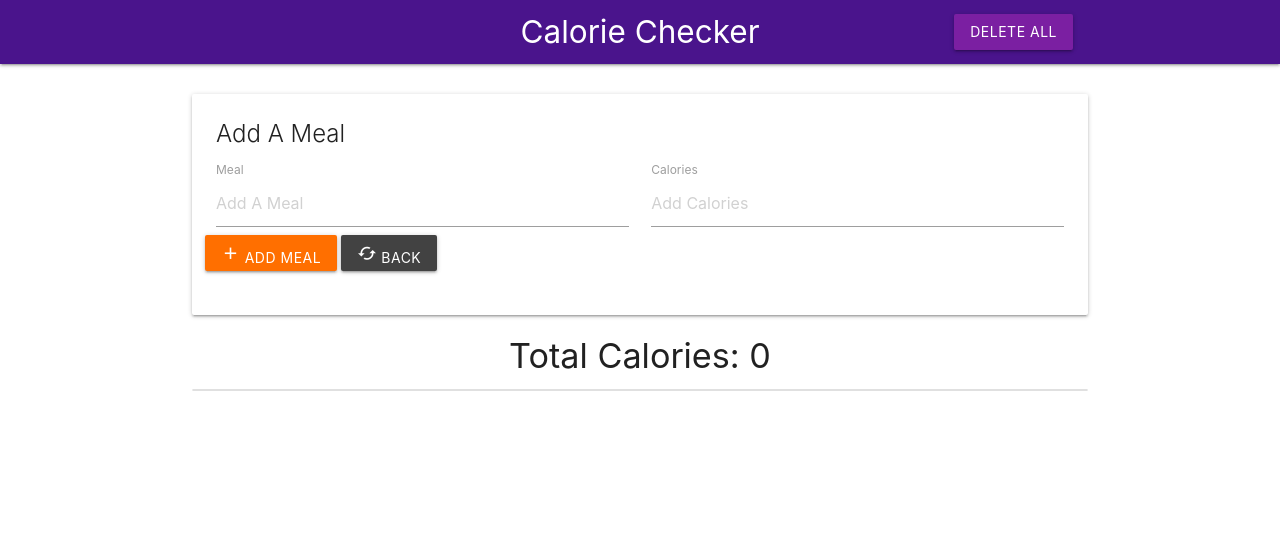
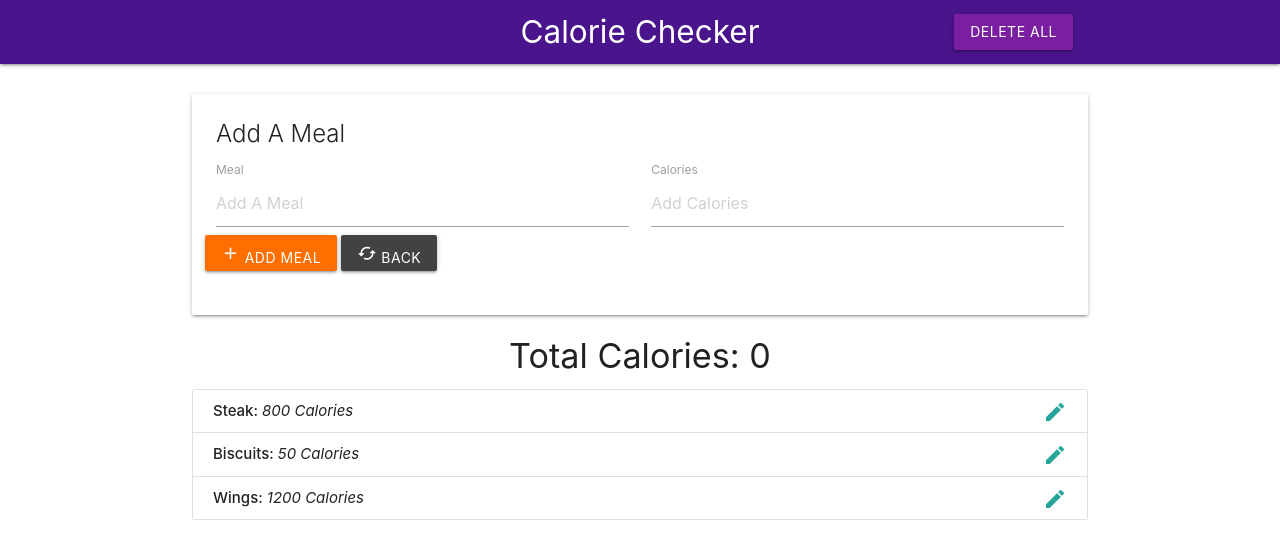
Before and after one commit to BlissfulCoda/Calorie-Tracker, a plain HTML site: page index.html in a window 1280 px wide. Drawn offline with nearby package versions, Linux system fonts and the light colour scheme.

Commit message:
app ctrl displays our state in the app

```diff
--- a/app.js
+++ b/app.js
@@ -1,42 +1,75 @@
 //Storage Controller
 
 // Meal Controller
-const MealCtrl = (function(){
-    const Meal = function(id, name, calories){
+const MealCtrl = (function() {
+  const Meal = function(id, name, calories) {
     this.id = id;
     this.name = name;
     this.calories = calories;
-    }
+  };
 
   // State
   const state = {
-        items: [
-            {id: 0, name: 'Steak', ccalories: 800},
-            {id: 1, name: 'Biscuits', ccalories: 50},
-            {id: 2, name: 'Wings', ccalories: 1200}
+    meals: [
+      { id: 0, name: 'Steak', calories: 800 },
+      { id: 1, name: 'Biscuits', calories: 50 },
+      { id: 2, name: 'Wings', calories: 1200 }
     ],
     currentMeal: null,
     totalCalories: 0
-    }
+  };
 
   // Public Methods
   return {
+    getMeals: function() {
+      return state.meals;
+    },
     state: state
-    }
-})()
+  };
+})();
+
+
 
 // UI Controller
-const UICtrl = (function(){
+const UICtrl = (function() {
+  const UISelectors = {
+    mealList: '#meal-list'
+  };
+  return {
+    populateMealList: function(meals) {
+      let html = '';
+      meals.forEach(meal => {
+        html += `
+            <li class="collection-item" id="${meal.id}">
+              <strong>${meal.name}: </strong> <em>${meal.calories} Calories</em>
+              <a href="#" class="secondary-content">
+              <i class="edit-meal material-icons">edit</i>
+              </a>
+             </li>
+            `;
+      });
+      document.querySelector(UISelectors.mealList).innerHTML = html;
+    },
+    getSelectors: function(){
+        return UISelectors;
+    }
+  };
+})();
 
-})()
 // App Controller
-const App = (function(MealCtrl, UICtrl){
+const App = (function(MealCtrl, UICtrl) {
+  const loadEventListeners = () => {
+      const UISelectors = UICtrl.getSelectors();
+      document.querySelector('.add-btn')
+  };
 
   return {
-        init: function(){
-            console.log(MealCtrl.state)
+    init: function() {
+      // Collect meals from init state
+      const meals = MealCtrl.getMeals();
+      UICtrl.populateMealList(meals);
     }
-    }
-})(MealCtrl, UICtrl)
+  };
+})(MealCtrl, UICtrl);
 
 App.init();
```
Also changed, not shown: index.html (+4 -4 lines). Lines whose indentation alone changed are shown as unchanged.
